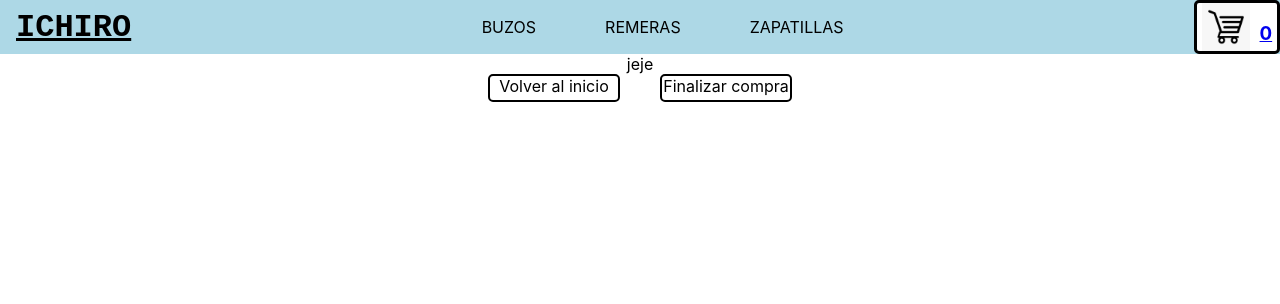
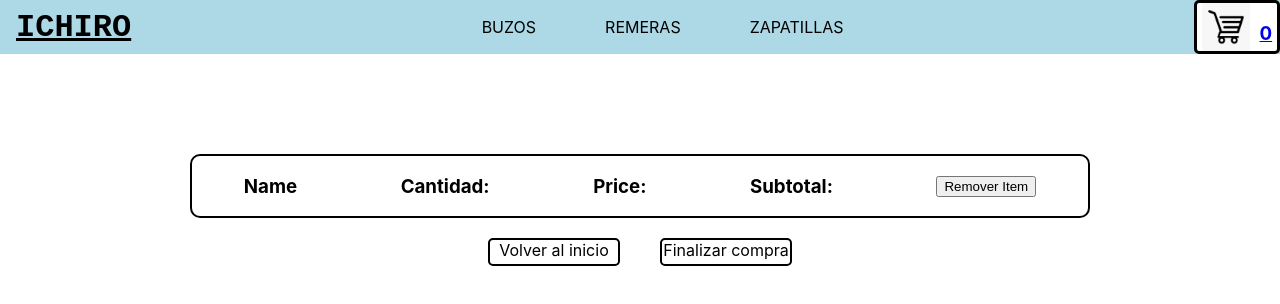
Before and after one commit to JeremiasManes/proyecto-react, a React (Create React App) app: page /cart in a window 1280 px wide. Shown: the top 304 px of the page. Built offline with nearby package versions, Linux system fonts and the light colour scheme.

Commit message:
CartDetail creado y estilado en proceso

```diff
--- a/src/components/CartContainer/CartContainer.css
+++ b/src/components/CartContainer/CartContainer.css
@@ -8,6 +8,7 @@
 }
 
 .ContenedorBotonesCart{
+    margin-top: 20px;
     width: 30%;
     display: flex;
     flex-direction: row;
--- a/src/components/CartDetail/CartDetail.css
+++ b/src/components/CartDetail/CartDetail.css
@@ -0,0 +1,15 @@
+.DivCartDetail {
+    margin-top: 100px;
+    width: 70%;
+    display: flex;
+    justify-content: space-around;
+    align-items: center;
+    align-content: center;
+    flex-wrap: wrap;
+    flex-direction: row;
+    border-radius: 10px;
+    border-color: black;
+    border-style: solid;
+    border-width: 2px;
+    color: black;
+}
--- a/src/components/CartDetail/CartDetail.js
+++ b/src/components/CartDetail/CartDetail.js
@@ -3,8 +3,12 @@ import './CartDetail.css'
 const CartDetail = () =>{
 
     return(
-        <div>
-            jeje
+        <div className='DivCartDetail'>
+            <h3>Name</h3>
+            <h3>Cantidad: </h3>
+            <h3>Price: </h3>
+            <h3>Subtotal: </h3>
+            <button>Remover Item</button>
         </div>
     )
 }
```
